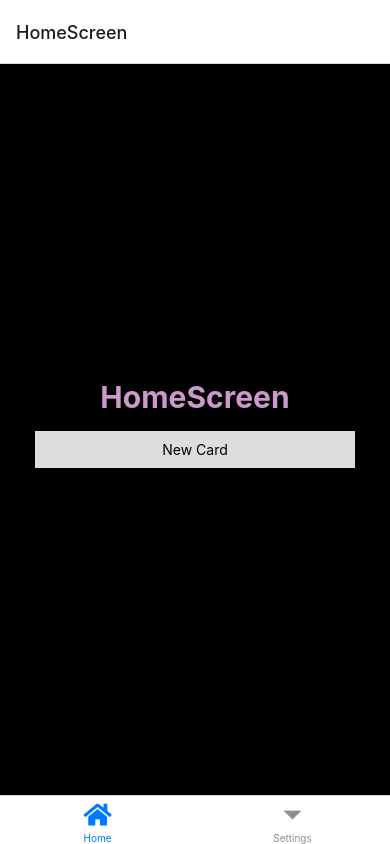
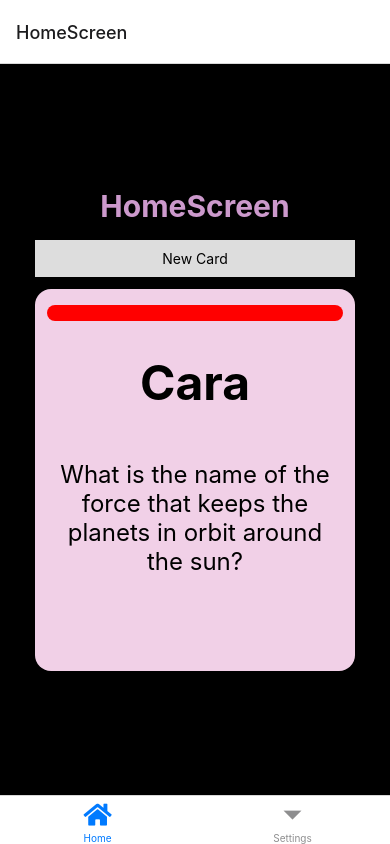
Before and after one commit to Julian03-lab/zapp-app, a React Native app: screen /HomeScreen in a window 390 px wide. Built offline with nearby package versions, Linux system fonts and the light colour scheme.

Commit message:
card implementation, react prop types added

```diff
--- a/package.json
+++ b/package.json
@@ -14,6 +14,7 @@
     "@react-navigation/native-stack": "^6.9.10",
     "expo": "~47.0.12",
     "expo-status-bar": "~1.4.2",
+    "prop-types": "^15.8.1",
     "react": "18.1.0",
     "react-native": "0.70.5",
     "react-native-gesture-handler": "~2.8.0",
--- /dev/null
+++ b/src/api/example.json
@@ -0,0 +1,12 @@
+[
+  {
+    "id": 1,
+    "category": {
+      "name": "Physics",
+      "color": "red"
+    },
+    "question": "What is the name of the force that keeps the planets in orbit around the sun?",
+    "answer": "Gravity",
+    "status": "unanswered"
+  }
+]
--- /dev/null
+++ b/src/components/card.js
@@ -0,0 +1,49 @@
+import { StyleSheet, Text, View } from 'react-native'
+import React from 'react'
+import PropTypes from 'prop-types'
+
+export default function Card ({ category, question, answer }) {
+  return (
+    <View style={styles.card_container}>
+      <View style={{ alignItems: 'center', width: '100%' }}>
+        <View style={{
+          backgroundColor: category.color,
+          height: 16,
+          borderRadius: 12,
+          width: '100%',
+          marginBottom: 32
+        }} />
+        <Text style={styles.card_title}>Cara</Text>
+      </View>
+      <Text style={styles.card_question}>{question}</Text>
+      {/* <Text>{answer}</Text> */}
+    </View>
+  )
+}
+
+Card.propTypes = {
+  category: PropTypes.object,
+  question: PropTypes.string,
+  answer: PropTypes.string
+}
+
+const styles = StyleSheet.create({
+  card_container: {
+    backgroundColor: '#F1D0E7',
+    alignItems: 'center',
+    paddingVertical: 16,
+    paddingHorizontal: 12,
+    borderRadius: 16,
+    height: 382
+  },
+  card_title: {
+    fontSize: 48,
+    fontWeight: 'bold'
+  },
+  card_question: {
+    fontSize: 24,
+    fontWeight: 'semibold',
+    textAlign: 'center',
+    marginTop: 48
+  }
+})
--- a/src/screens/Homescreen/HomeScreen.js
+++ b/src/screens/Homescreen/HomeScreen.js
@@ -1,6 +1,8 @@
 import { View, Text, TouchableHighlight } from 'react-native'
 import React from 'react'
 import { useNavigation } from '@react-navigation/native'
+import example from '../../api/example.json'
+import Card from '../../components/card'
 
 export default function HomeScreen () {
   const navigator = useNavigation()
@@ -22,9 +24,14 @@ export default function HomeScreen () {
           <Text>
             New Card
           </Text>
-
         </TouchableHighlight>
       </View>
+      <View>
+      {example.map((card) => (
+          <Card key={card.id} category={card.category} question={card.question} answer={card.answer} />
+      ))}
+      </View>
+
     </View>
   )
 }
```
Also changed, not shown: 1 other file (tests, documents, lock files or other folders).
